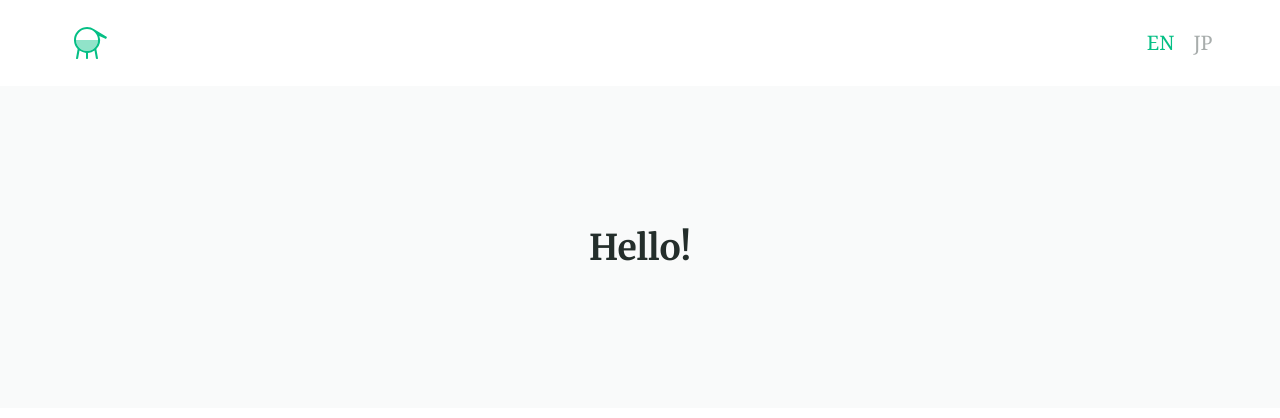
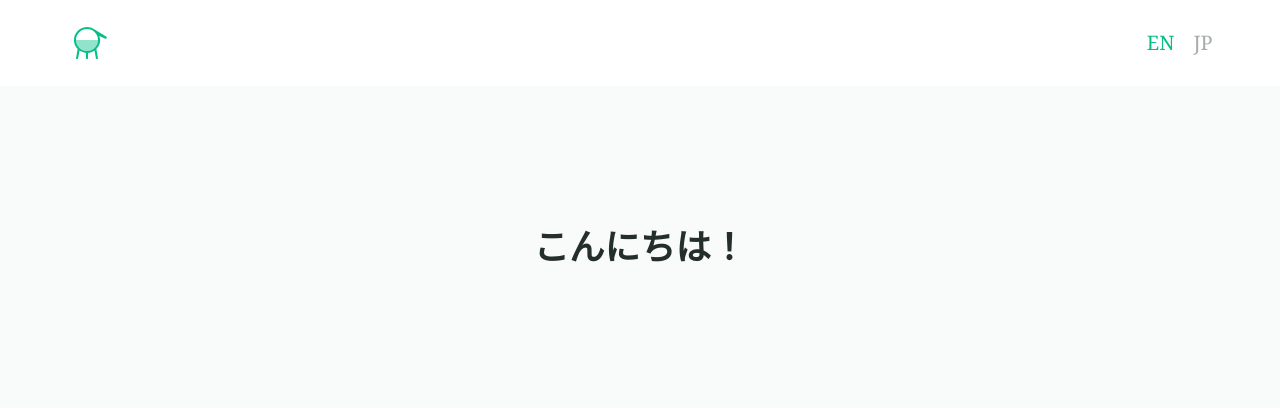
Before and after one commit to Urachan1203/Urachan1203.github.io, a Jekyll site: the page built from elements.md, in a window 1280 px wide. Shown: the top 418 px of the page. Built offline with Jekyll 4.4.1, drawn with Linux system fonts in a browser that asks for light colours.

Commit message:
modified

```diff
--- a/elements.md
+++ b/elements.md
@@ -1,10 +1,9 @@
 ---
 title: About me
 feature_text: |
-  ## Hello!
+  ## こんにちは！
 feature_image: "img/top.jpg"
-excerpt: ""
-# excerpt: "A demo of Markdown and HTML includes"
+excerpt: "A demo of Markdown and HTML includes"
 # aside: true
 ---
 
```
